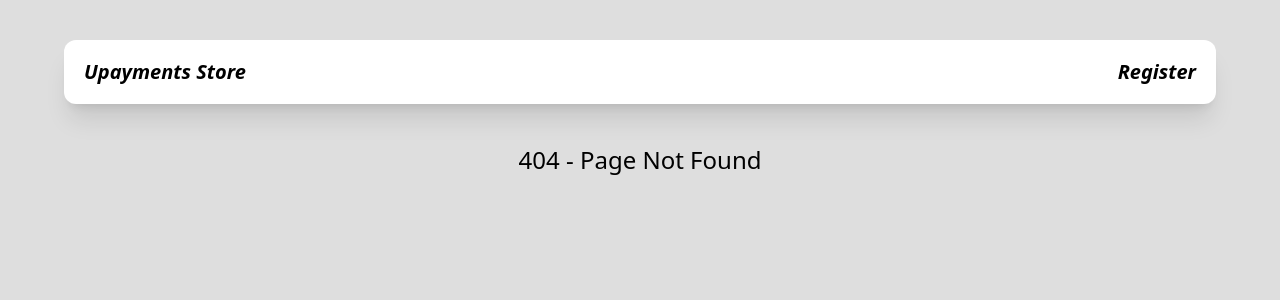
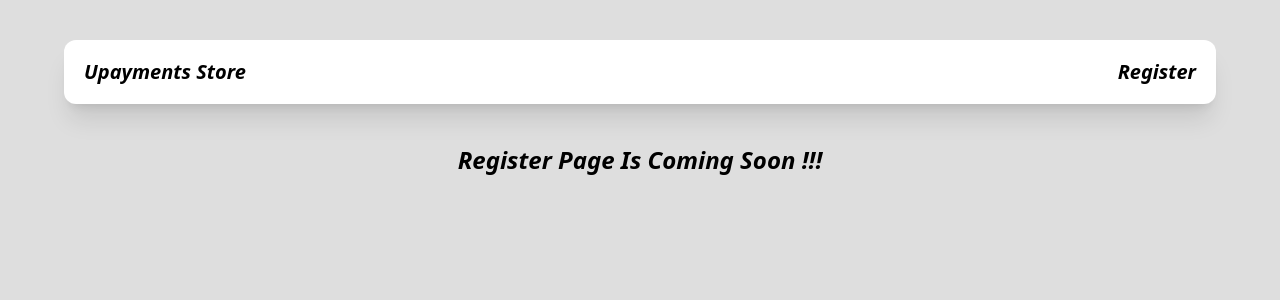
Before and after one commit to KochEmre/emrekoc-reactjs, a React (Create React App) app: page /register in a window 1280 px wide. Before the commit this address had no page. Shown: the top 300 px of the page. Built offline with nearby package versions, Linux system fonts and the light colour scheme.

Commit message:
Global themes and header links are added

```diff
--- a/src/App.tsx
+++ b/src/App.tsx
@@ -4,6 +4,7 @@ import Page404 from "./pages/404-page";
 import CreatePage from "./pages/create-page";
 import DetailPage from "./pages/detail-page";
 import HomePage from "./pages/home-page";
+import RegisterPage from "./pages/register-page";
 
 const App = () => {
   return (
@@ -13,6 +14,7 @@ const App = () => {
         <Route path="/" element={<HomePage />} />
         <Route path="/detail/:id" element={<DetailPage />} />
         <Route path="/create" element={<CreatePage />} />
+        <Route path="/register" element={<RegisterPage />} />
         <Route path="*" element={<Page404 />} />
       </Routes>
     </div>
--- a/src/components/header/index.tsx
+++ b/src/components/header/index.tsx
@@ -2,11 +2,9 @@ import { Link } from "react-router-dom";
 
 const Header = () => {
   return (
-    <div className="mx-8 my-10 flex h-16 flex-row items-center justify-between rounded-xl bg-white px-5 text-center text-xl font-bold italic shadow-xl md:mx-16">
-      <h1 className="cursor-pointer">Upayments Store</h1>
-      <h1 className="cursor-pointer">Register</h1>
-      {/* <Link to="/">HOME</Link>
-      <Link to="/Register">ABOUT</Link> */}
+    <div className="mx-8 my-10 flex h-16 flex-row items-center justify-between rounded-xl bg-white px-5 shadow-xl md:mx-16">
+      <Link to="/">Upayments Store</Link>
+      <Link to="/register">Register</Link>
     </div>
   );
 };
--- a/src/index.scss
+++ b/src/index.scss
@@ -13,6 +13,3 @@ code {
   font-family: source-code-pro, Menlo, Monaco, Consolas, "Courier New",
     monospace;
 }
-
-.App {
-}
--- /dev/null
+++ b/src/pages/register-page/index.tsx
@@ -0,0 +1,9 @@
+const RegisterPage = () => {
+  return (
+    <div className="flex items-center justify-center">
+      <h1 className="text-center text-2xl">Register Page Is Coming Soon !!!</h1>
+    </div>
+  );
+};
+
+export default RegisterPage;
--- a/src/styles/_theme.scss
+++ b/src/styles/_theme.scss
@@ -1,2 +1,8 @@
-input {
+@layer base {
+  h1 {
+    @apply text-center text-xl font-bold italic;
+  }
+  a {
+    @apply text-center text-xl font-bold italic no-underline;
+  }
 }
```
